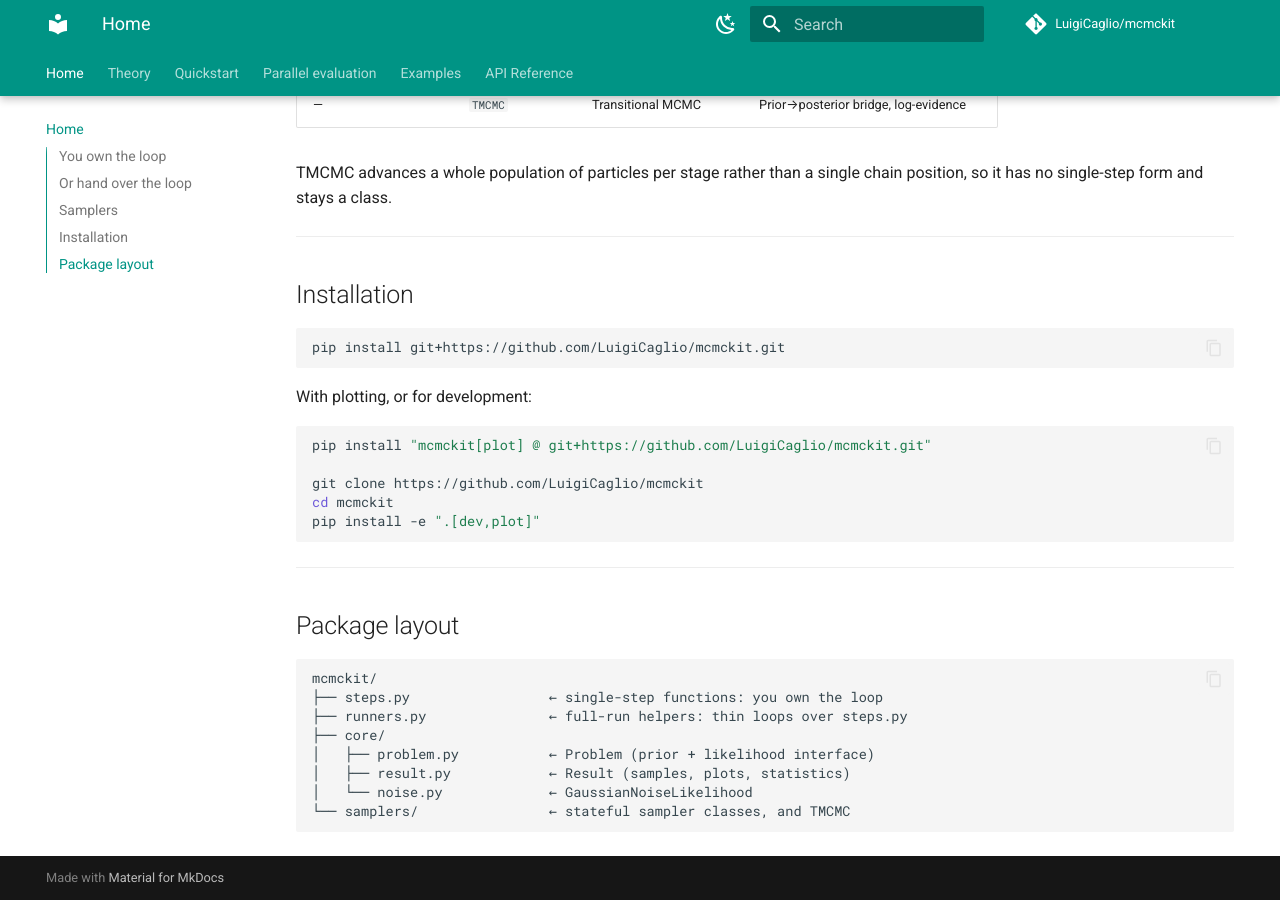
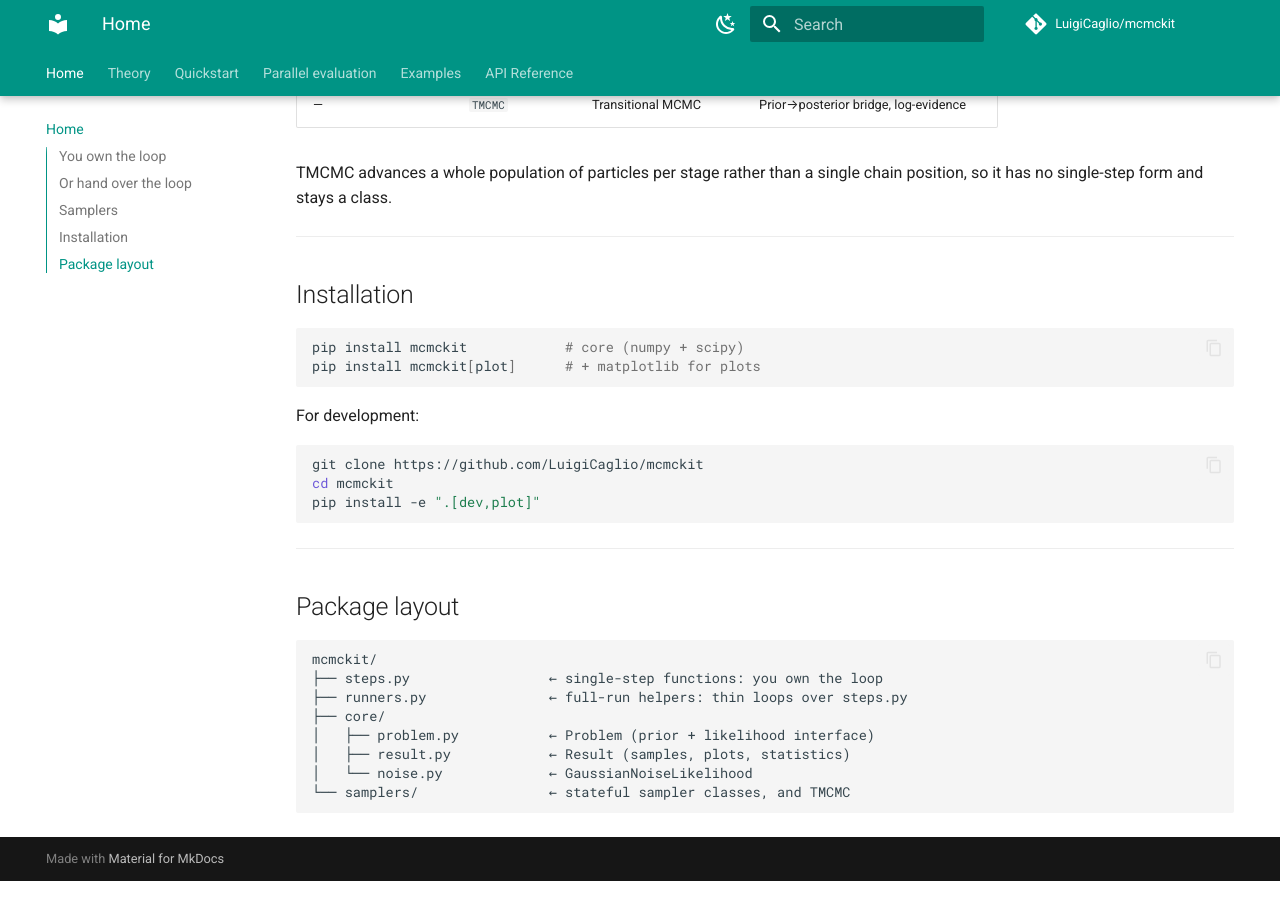
Before and after one commit to LuigiCaglio/mcmckit, an MkDocs documentation site: the page built from docs/index.md, in a window 1280 px wide and 900 px high, scrolled down 2159 px. Built offline with MkDocs 1.6.1 and Material for MkDocs 9.7.7, drawn with Linux system fonts in a browser that asks for light colours; comment, search, counter and statistics services are not loaded.

Commit message:
Point the docs at the published package and its DOI
mcmckit 0.3.0 is on PyPI and archived on Zenodo, so the install
instructions give the package name rather than a git URL, and the README
carries the status badges and the citation.

The concept DOI (10.5281/zenodo.22300143) always resolves to the newest
release; the version DOI pins 0.3.0. CITATION.cff carries both, so
GitHub's "Cite this repository" button renders them.

Co-Authored-By: Claude Opus 5 <noreply@anthropic.com>

````diff
--- a/docs/index.md
+++ b/docs/index.md
@@ -100,14 +100,13 @@ chain position, so it has no single-step form and stays a class.
 ## Installation
 
 ```bash
-pip install git+https://github.com/LuigiCaglio/mcmckit.git
+pip install mcmckit            # core (numpy + scipy)
+pip install mcmckit[plot]      # + matplotlib for plots
 ```
 
-With plotting, or for development:
+For development:
 
 ```bash
-pip install "mcmckit[plot] @ git+https://github.com/LuigiCaglio/mcmckit.git"
-
 git clone https://github.com/LuigiCaglio/mcmckit
 cd mcmckit
 pip install -e ".[dev,plot]"
````
Also changed, not shown: README.md (+22 -3 lines), docs/quickstart.md (+1 -1 lines), 1 other file.
